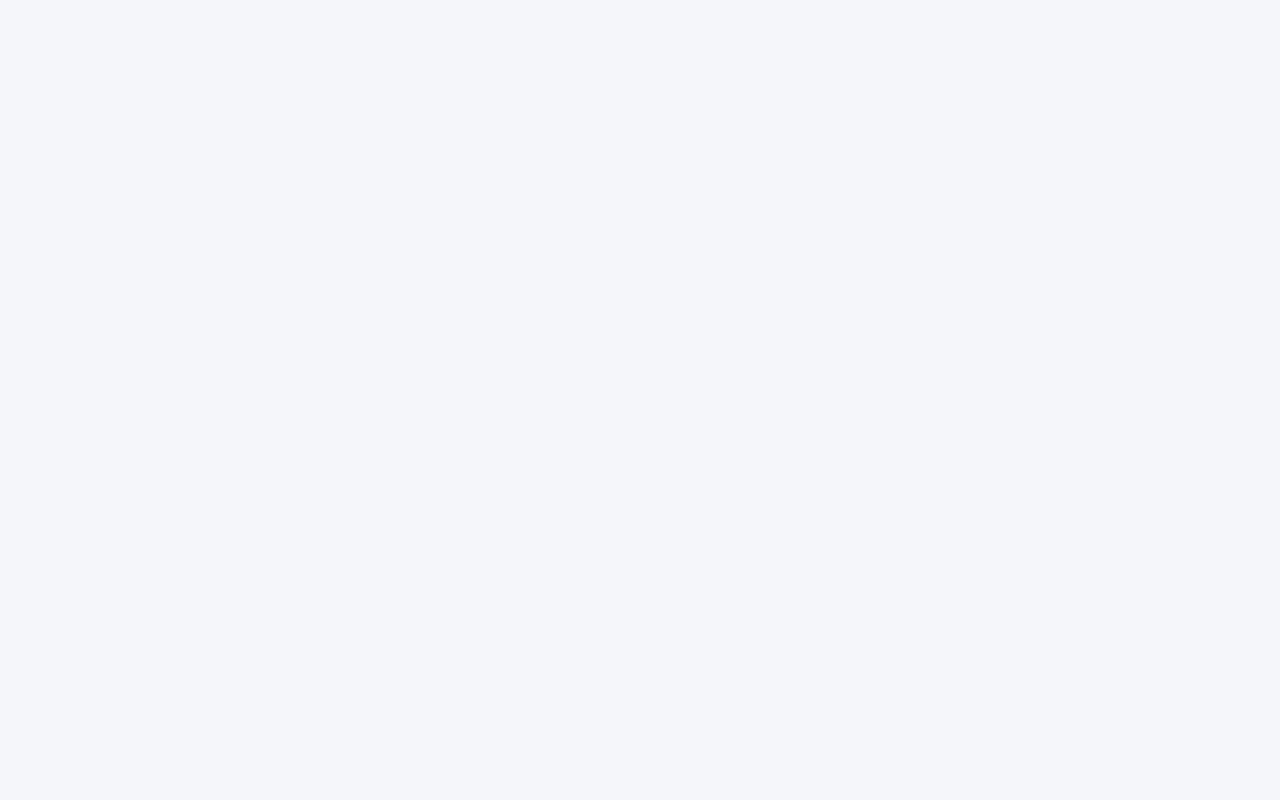
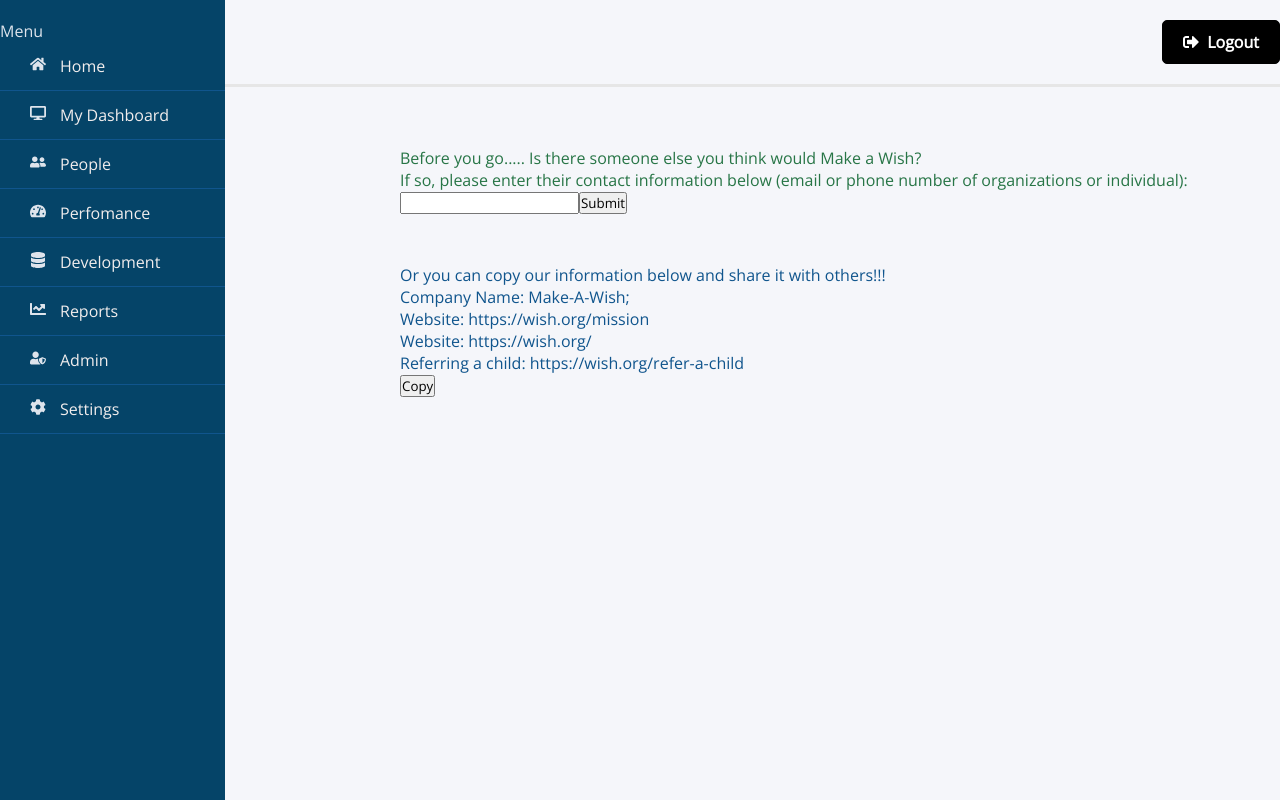
Before and after one commit to zhoum84/code-to-give, a React (Create React App) app in the folder frontend/: page /beforeleaving in a window 1280 px wide. Before the commit this address had no page. Built offline with nearby package versions, Linux system fonts and the light colour scheme.

Commit message:
referal page done

```diff
--- a/frontend/src/App.js
+++ b/frontend/src/App.js
@@ -8,6 +8,7 @@
 import Home from './pages/Home'
 import Login from './pages/Login'
 import Submission from './pages/Submission';
+import BeforeLeaving from './pages/BeforeLeaving';
 
 function App() {
   return (
@@ -17,8 +18,9 @@
             <Route path='/home' element={<Home/>} />
             <Route path='/login' element={<Login />} />
             <Route path='/' element={<Welcome />} />
-            <Route path='submission' element={<Submission />}/>
-            {/* people shouldn't have direct access to submission page  */}
+            <Route path='/submission' element={<Submission />}/>
+            {/* people shouldn't have direct access to submission page directly */}
+            <Route path='/beforeleaving' element={<BeforeLeaving />}/>
           </Routes>
       </Router>
     </>
--- /dev/null
+++ b/frontend/src/components/Referall.jsx
@@ -0,0 +1,54 @@
+import React from 'react'
+
+function Referall() {
+  return (
+    <div className='referall'>
+      <div className='section1'>
+      <div className='haha'>
+        Before you go..... Is there someone else you think would Make a Wish?
+      </div>
+      <div className='haha'>
+        If so, please enter their contact information below (email or phone number of organizations or individual):
+      </div>
+      <input type="text" name="information" />
+      <button className='referencesubmitbutton'>
+          Submit
+       </button>
+       </div>
+
+
+    <div className='section2'>
+    <div className='haha'>
+        Or you can copy our information below and share it with others!!!
+      </div>
+      <div className='copyinformation'>
+        Company Name: Make-A-Wish;
+      </div>
+      <div className='copyinformation'>
+        Website: https://wish.org/mission
+      </div>
+      <div className='copyinformation'>
+        Website: https://wish.org/
+      </div>
+      <div className='copyinformation'>
+        Referring a child: https://wish.org/refer-a-child
+      </div>
+
+      <button className='referencesubmitbutton'>
+        Copy
+       </button>
+
+
+
+    </div>
+
+
+
+
+
+
+    </div>
+
+  )
+  }
+export default Referall
--- a/frontend/src/index.css
+++ b/frontend/src/index.css
@@ -207,3 +207,16 @@
   content: "Thank you for completing our form!!";
   position:relative;
 }
+
+.referall{
+  margin-left: 400px;
+  width: 800px;
+  color:rgb(39, 117, 70);
+  align-items: center;
+  position: absolute;
+}
+
+.section2{
+  margin-top: 50px;
+  color:#10558d
+}
--- /dev/null
+++ b/frontend/src/pages/BeforeLeaving.jsx
@@ -0,0 +1,15 @@
+import React from 'react'
+import Sidebar from '../components/Sidebar'
+import Header from '../components/Header'
+import Referall from '../components/Referall'
+
+function BeforeLeaving() {
+  return (
+    <div>
+    <Sidebar />
+    <Header />
+    <Referall />
+    </div>
+  )
+}
+export default BeforeLeaving
```
